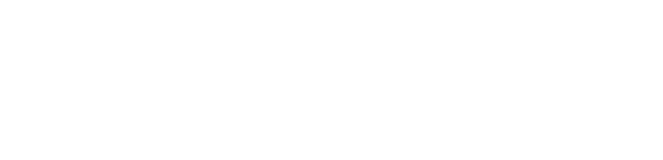
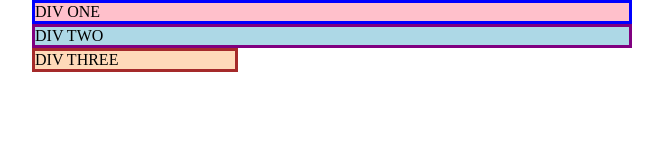
Before and after one commit to spiralknightx/Margin-and-Padding, a plain HTML site: page index.html in a window 1280 px wide. Shown: the whole page, without its empty margins (308-971 px from the left). Drawn offline with Linux system fonts and the light colour scheme.

Commit message:
structure was given

```diff
--- a/index.html
+++ b/index.html
@@ -1,15 +1,21 @@
 <!DOCTYPE html>
 <html lang="en">
-<head>
-    <link rel="stylesheet" href="style.css">
+  <head>
     <meta charset="UTF-8">
     <meta http-equiv="X-UA-Compatible" content="IE=edge">
     <meta name="viewport" content="width=device-width, initial-scale=1.0">
-    <title>Document</title>
-</head>
-<body>
-    <div></div>
-    <div></div>
-    <div></div>
-</body>
+    <title>Margin and Padding exercise</title>
+    <link rel="stylesheet" href="style.css">
+  </head>
+  <body>
+    <div class="one">
+      DIV ONE
+    </div>
+    <div class="two">
+      DIV TWO
+    </div>
+    <div class="three">
+      DIV THREE
+    </div>
+  </body>
 </html>
--- a/style.css
+++ b/style.css
@@ -0,0 +1,28 @@
+body {
+    max-width: 600px;
+    margin: 0 auto;
+  }
+
+  .one {
+    background: pink;
+    border: 3px solid blue;
+    /* CHANGE ME */
+    padding: 0px;
+    margin: 0px;
+  }
+
+  .two {
+    background: lightblue;
+    border: 3px solid purple;
+    /* CHANGE ME */
+    margin-bottom: 0px;
+  }
+
+  .three {
+    background: peachpuff;
+    border: 3px solid brown;
+    width: 200px;
+    /* CHANGE ME */
+    padding: 0px;
+    margin-left: 0px;
+  }
```
